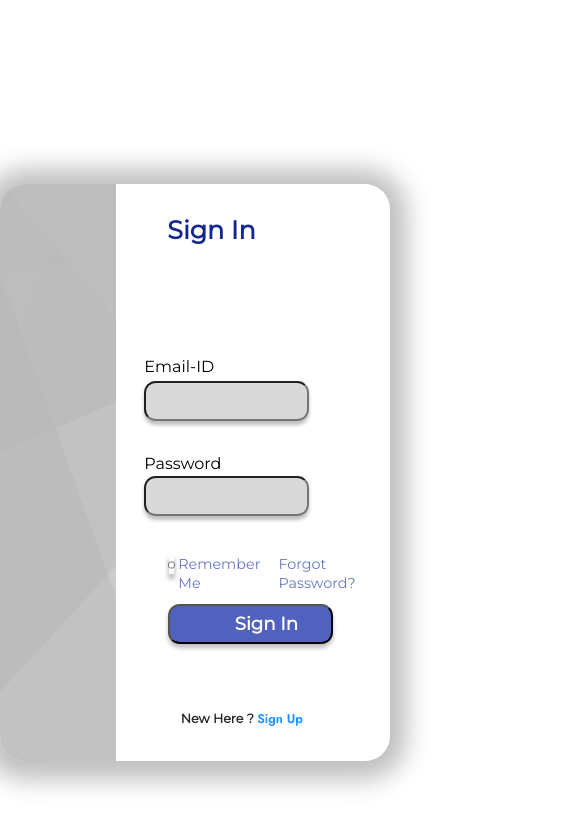
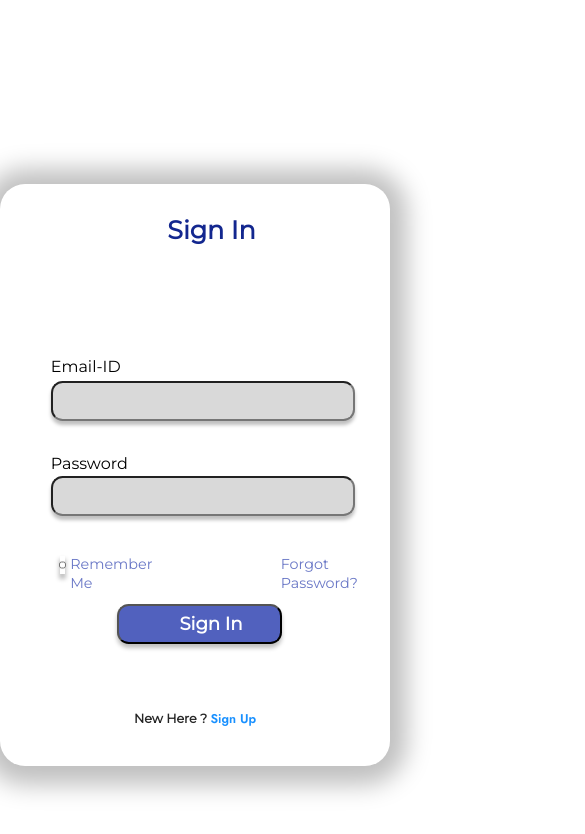
Before and after one commit to ipash185/CA_Portal_24, a React (Create React App) app: page /SignIn in a window 390 px wide. Shown: the top 834 px of the page, 585 px wide, since content can reach past the window. Built offline with nearby package versions, Linux system fonts and the light colour scheme; no server answers.

Commit message:
SignIn and SignUp removed side coloured one

```diff
--- a/src/pages/SignIn/Sign.module.css
+++ b/src/pages/SignIn/Sign.module.css
@@ -15,7 +15,7 @@ body {
 
 
    .SignSide {
-    height: 68.36vh;
+    height: 69vh;
   width: 29.7916vw;
   left: 9.166vw;
   top: 21.777vh;
@@ -28,7 +28,7 @@ body {
    }
    .SignIn {
     position:absolute;
-    height:68.36vh;
+    height:69vh;
   width: 80.5vw;
   left: 9.166vw;
   top: 21.777vh;
@@ -363,19 +363,52 @@ body {
       left:0;
     }
   }
-  @media screen and (max-width:435px){
+  @media screen and (max-width:768px){
     .Linksto {
       font-size: 1.5vh;
       top:84vh;
+      left:30vw;
     }
     .RememberMe,.ForgotPassword {
       font-size: 1.7vh;
     }
     .FormLabel1,.FormLabel3,.FormLabel4,.FormLabel5,.In1,.In3,.In4,.In5 {
-      left:37vw;
+      left:13vw;
       font-size:1.9vh;
+    }
+    .In3,.In4,.In5 {
+      width:78vw;
+    }
+    .In1,.In2 {
+      width:35vw;
+
     }
     .FormLabel2,.In2 {
       font-size: 1.9vh;
+      left:55vw;
+    }
+    .SignSide {
+      display:none;
+    }
+    .Button1 {
+      left:30vw;
+    }
+    .ButtonLabel {
+      left: 44vw;
+    }
+    .Remember {
+      left:15vw;
+    }
+    .RememberMe {
+      left:18vw;
+    }
+    .ForgotPassword {
+      left:72vw;
+    }
+    .SignInB {
+      left:30vw;
+    }
+    .SignInT{
+      left:46vw;
     }
    }
```
